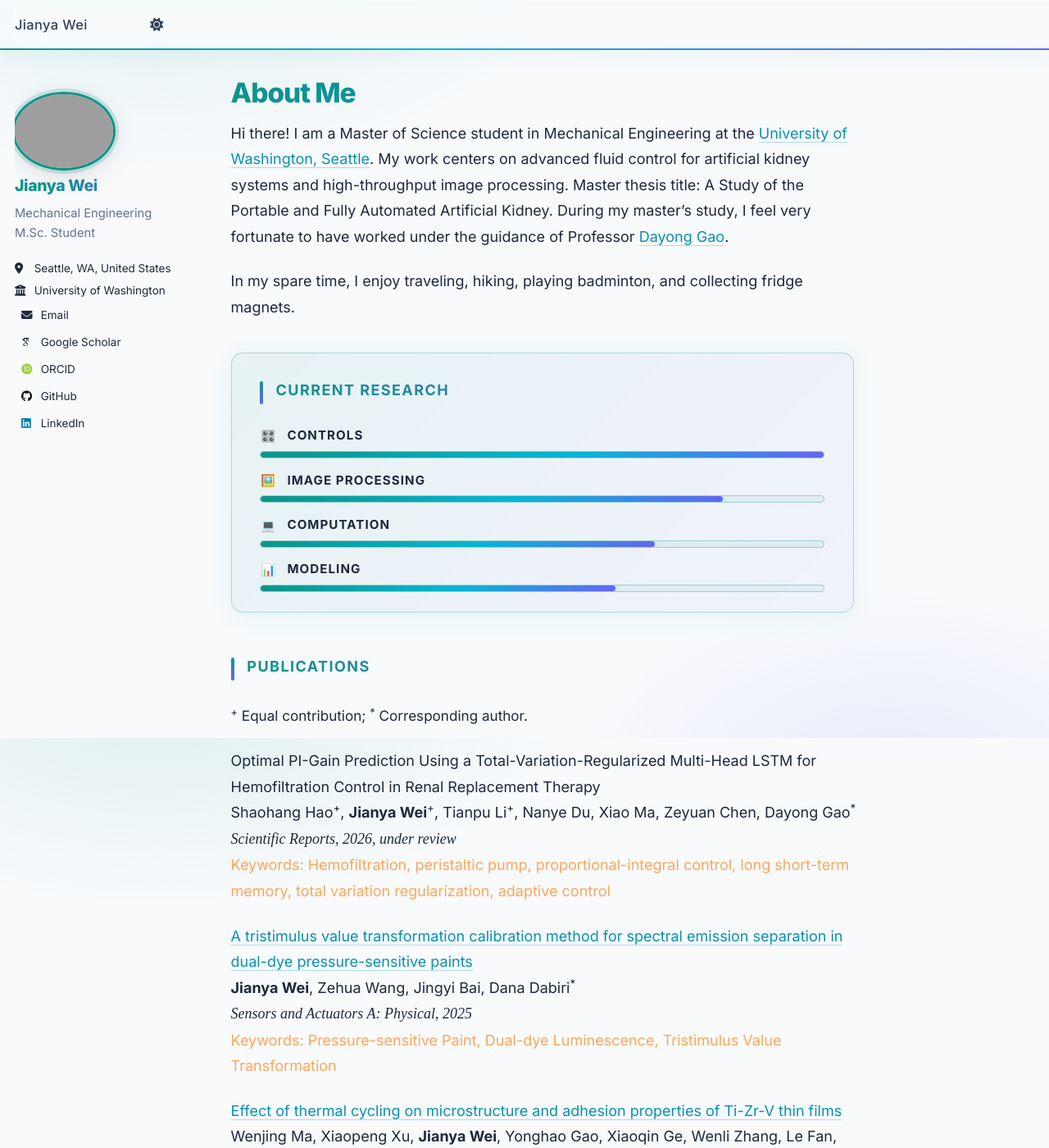
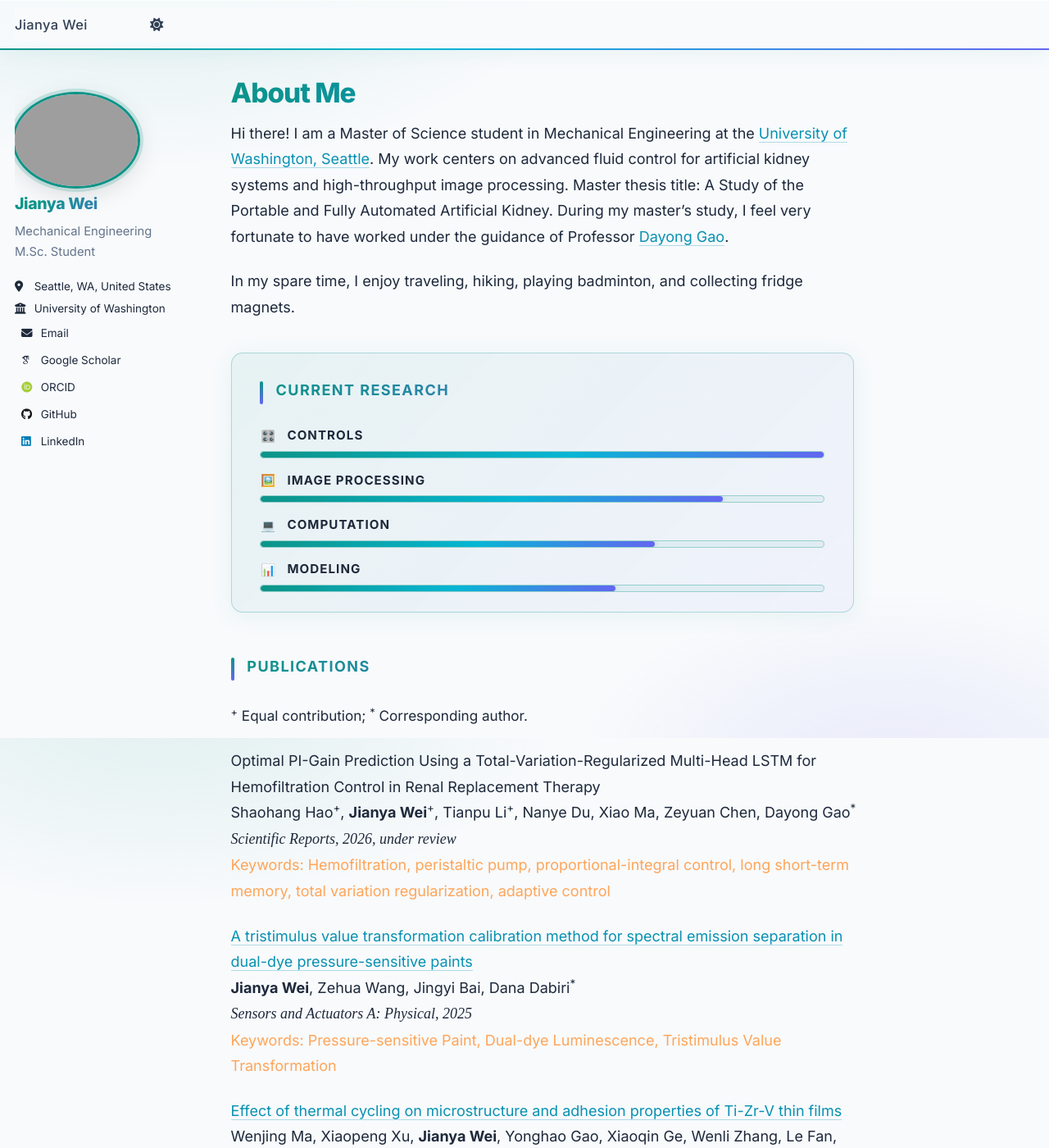
Before and after one commit to jywei02/jywei02.github.io, a Jekyll site: the page built from _pages/about.md, in a window 1280 px wide and 1400 px high. Shown: the whole window at 82% size. Built offline with Jekyll 4.4.1, drawn with Linux system fonts in a browser that asks for light colours; some web fonts are replaced; comment, search, counter and statistics services are not loaded.

Commit message:
Update main.scss

```diff
--- a/assets/css/main.scss
+++ b/assets/css/main.scss
@@ -212,7 +212,7 @@ html[data-theme="dark"] .masthead {
 }
 
 .author__avatar img {
-  max-width: 120px !important;
+  max-width: 150px !important;
   border: none !important;
   box-shadow:
     0 0 0 3px $ap-teal,
```
